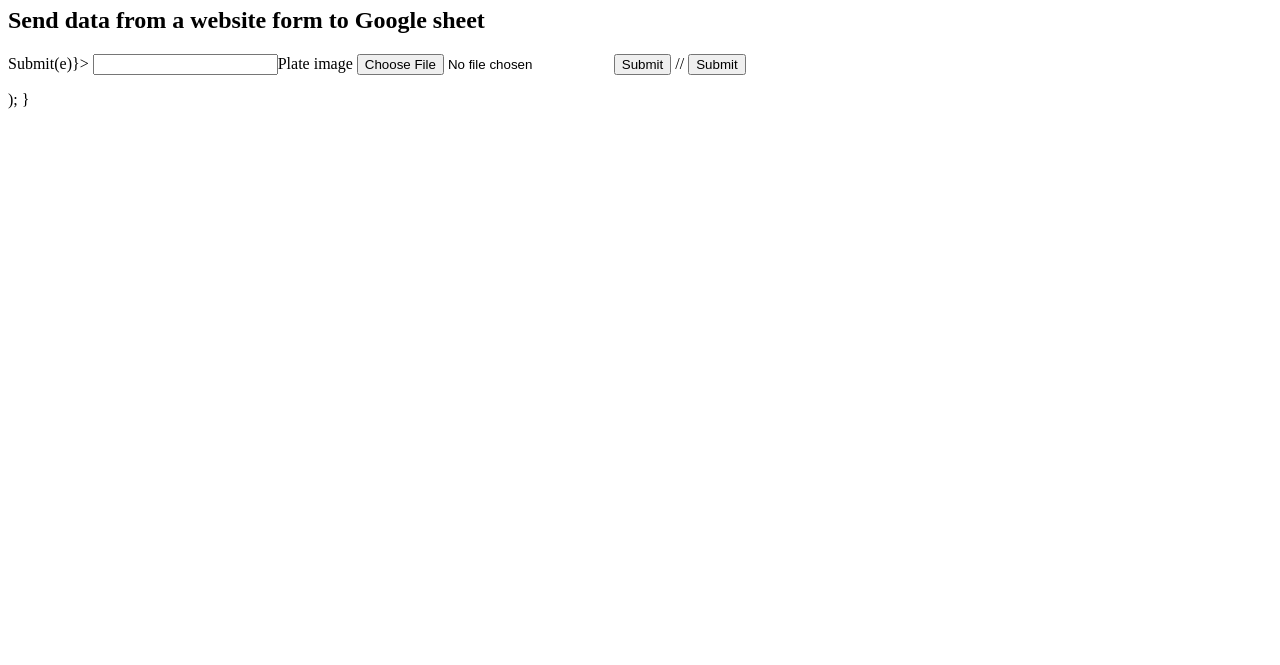
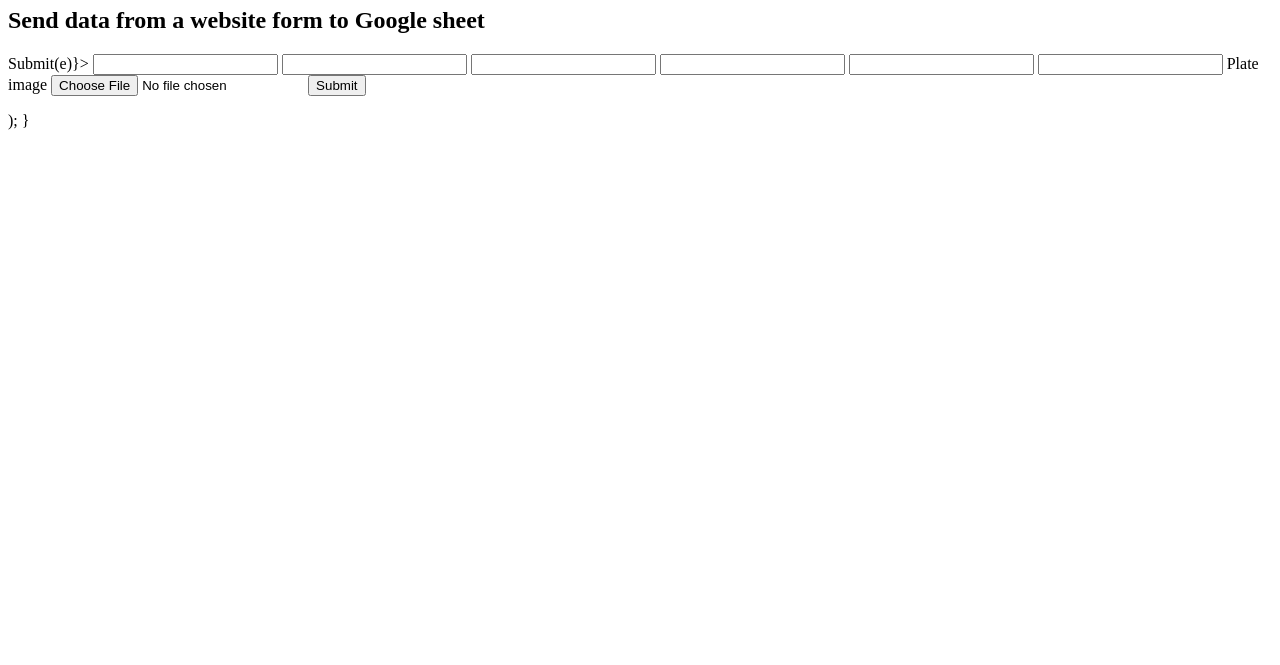
Before and after one commit to Mo1kanos/Mo1kanos.github.io, a plain HTML site: page index.html in a window 1280 px wide. Shown: the part 135-800 px from the top of the page. Drawn offline with Linux system fonts and the light colour scheme.

Commit message:
Update index.html

```diff
--- a/index.html
+++ b/index.html
@@ -3,7 +3,7 @@ export default function App() {
     const formEle = document.querySelector("form");
     const formDatab = new FormData(formEle);
     fetch(
-      "https://script.google.com/macros/s/AKfycbxCXo0Zi17qiD7n_FYdfEv-QdzHpfwpQqCcC_qFC4LDXhjtqLFwLgNfWBq-UWlVulKpkw/exec",
+      "https://script.google.com/macros/s/AKfycbyBmggyNBMBcC08BvMDx2Cr9fG7krTrBAG7Jq4IV7V0OOEbFLDfYMes0Vo15YjEsqE6Nw/exec",
       {
         method: "POST",
         body: formDatab
@@ -25,12 +25,16 @@ export default function App() {
       </h2>
       <div>
         <form className="form" onSubmit={(e) => Submit(e)}>
-          <input type="text" name="id"
+          <input type="text" name="id">
+          <input type="text" name="country">
+          <input type="text" name="plate">
+          <input type="text" name="timestamp">
+           <input type="text" name="image">
+           <input type="text" name="overview">
            <label>Plate image</label>
            <input type="file" name="plate_image" accept="image/bmp,
-           <input placeholder="Your Message" name="Message" type="text" />
-            <input type="submit" value="Submit">
-          // <input name="Name" type="submit" />
+           <input type="submit" value="Submit">
+           <input name="Name" type="submit" />
         </form>
       </div>
     </div>
```
